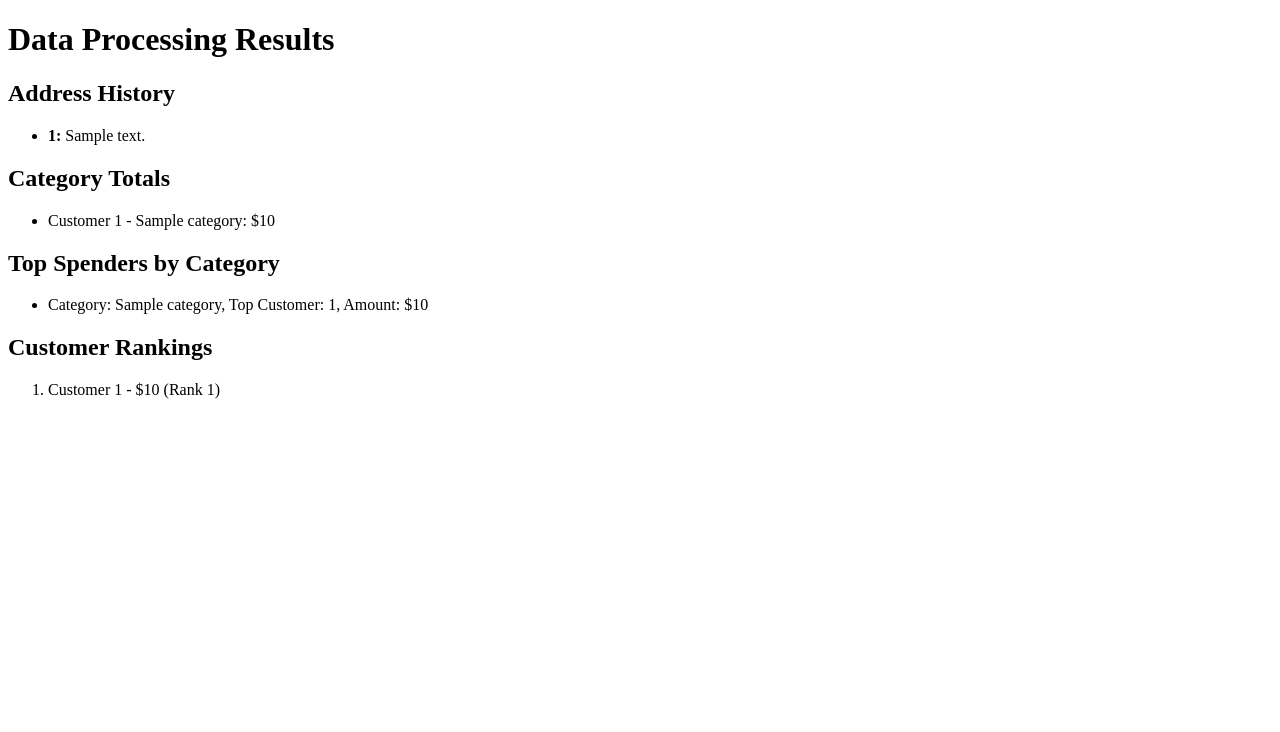
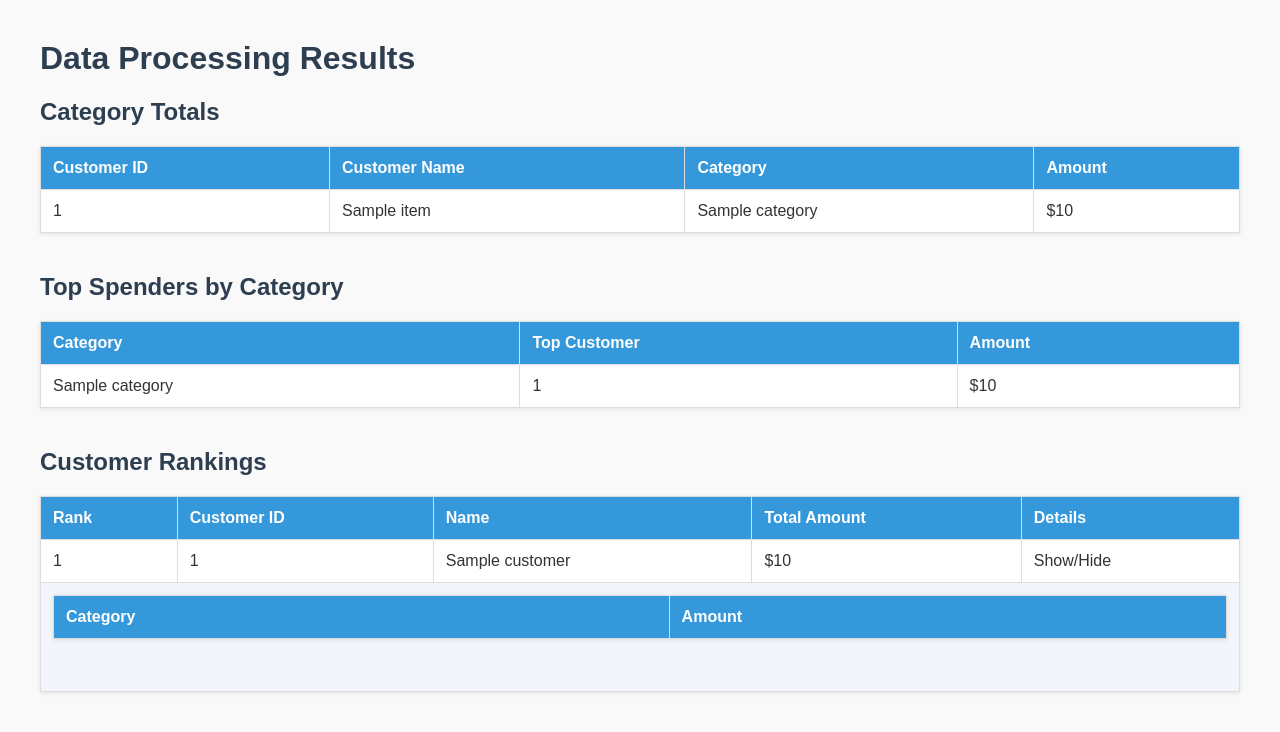
Before and after one commit to jedmarcnocum/py_data_pipeline_app, a Flask app: template templates/results.html in a window 1280 px wide. Shown: the top 732 px of the page. Run offline with Flask 3, Linux system fonts and the light colour scheme; the template is opened without the code that fills it: most values are stand-ins (such as "Sample title", 1, 10 or a date in 2020); lists and menus that the app fills with data are empty.

Commit message:
added customer name, improve results for ui/ux

```diff
--- a/app.py
+++ b/app.py
@@ -65,18 +65,26 @@ def upload_file():
                 merged['amount'] = pd.to_numeric(merged['amount'], errors='coerce')
 
                 # Total transaction per customer per category
-                category_totals = merged.groupby(['customer_id', 'category'])['amount'].sum().reset_index()
+                category_totals = merged.groupby(['customer_id', 'name', 'category'])['amount'].sum().reset_index()
 
                 # Top spender per category
                 top_spenders = category_totals.loc[category_totals.groupby('category')['amount'].idxmax()].reset_index(drop=True)
 
                 # Ranking customers
-                customer_ranking = merged.groupby('customer_id')['amount'].sum().reset_index()
+                # Add name by taking first occurrence per customer
+                customer_ranking = merged.groupby('customer_id').agg({
+                    'amount': 'sum',
+                    'name': 'first'
+                }).reset_index()
+
                 customer_ranking['rank'] = customer_ranking['amount'].rank(method='dense', ascending=False).astype(int)
                 customer_ranking = customer_ranking.sort_values(by='rank')
 
+                # Convert category totals into a dict grouped by customer_id
+                category_totals_grouped = category_totals.groupby('customer_id').apply(lambda df: df.to_dict(orient='records')).to_dict()
+
                 return render_template('results.html',
-                    category_totals=category_totals.to_dict(orient='records'),
+                    category_totals_grouped=category_totals_grouped,
                     top_spenders=top_spenders.to_dict(orient='records'),
                     customer_ranking=customer_ranking.to_dict(orient='records'))
 
--- a/templates/results.html
+++ b/templates/results.html
@@ -1,39 +1,136 @@
-
 <!DOCTYPE html>
 <html lang="en">
 <head>
     <meta charset="UTF-8">
     <title>Processing Results</title>
+    <style>
+        body {
+            font-family: Arial, sans-serif;
+            margin: 40px;
+            background-color: #f9f9f9;
+            color: #333;
+        }
+
+        h1, h2 {
+            color: #2c3e50;
+        }
+
+        table {
+            border-collapse: collapse;
+            width: 100%;
+            margin-bottom: 40px;
+            background: #fff;
+            box-shadow: 0 1px 4px rgba(0,0,0,0.1);
+        }
+
+        th, td {
+            padding: 12px;
+            border: 1px solid #ddd;
+            text-align: left;
+        }
+
+        th {
+            background-color: #3498db;
+            color: white;
+        }
+
+        tr:nth-child(even) {
+            background-color: #f2f6fa;
+        }
+
+        tr:hover {
+            background-color: #d1e7fd;
+        }
+    </style>
 </head>
 <body>
     <h1>Data Processing Results</h1>
 
-    <h2>Address History</h2>
-    <ul>
-        {% for item in address_history %}
-        <li><strong>{{ item.CustomerID }}:</strong> {{ item.AddressHistory }}</li>
-        {% endfor %}
-    </ul>
-
     <h2>Category Totals</h2>
-    <ul>
-        {% for item in category_totals %}
-        <li>Customer {{ item.customer_id }} - {{ item.category }}: ${{ item.amount }}</li>
-        {% endfor %}
-    </ul>
+    <table>
+        <thead>
+            <tr>
+                <th>Customer ID</th>
+                <th>Customer Name</th>
+                <th>Category</th>
+                <th>Amount</th>
+            </tr>
+        </thead>
+        <tbody>
+            {% for item in category_totals %}
+            <tr>
+                <td>{{ item.customer_id }}</td>
+                <td>{{ item.name }}</td>
+                <td>{{ item.category }}</td>
+                <td>${{ item.amount }}</td>
+            </tr>
+            {% endfor %}
+        </tbody>
+    </table>
 
     <h2>Top Spenders by Category</h2>
-    <ul>
-        {% for item in top_spenders %}
-        <li>Category: {{ item.category }}, Top Customer: {{ item.customer_id }}, Amount: ${{ item.amount }}</li>
-        {% endfor %}
-    </ul>
+    <table>
+        <thead>
+            <tr>
+                <th>Category</th>
+                <th>Top Customer</th>
+                <th>Amount</th>
+            </tr>
+        </thead>
+        <tbody>
+            {% for item in top_spenders %}
+            <tr>
+                <td>{{ item.category }}</td>
+                <td>{{ item.customer_id }}</td>
+                <td>${{ item.amount }}</td>
+            </tr>
+            {% endfor %}
+        </tbody>
+    </table>
 
     <h2>Customer Rankings</h2>
-    <ol>
-        {% for item in customer_ranking %}
-        <li>Customer {{ item.customer_id }} - ${{ item.amount }} (Rank {{ item.rank }})</li>
+    <table>
+      <thead>
+        <tr>
+          <th>Rank</th>
+          <th>Customer ID</th>
+          <th>Name</th>
+          <th>Total Amount</th>
+          <th>Details</th>
+        </tr>
+      </thead>
+      <tbody>
+        {% for customer in customer_ranking %}
+        <tr>
+          <td>{{ customer.rank }}</td>
+          <td>{{ customer.customer_id }}</td>
+          <td>{{ customer.name }}</td>
+          <td>${{ customer.amount }}</td>
+          <td><span class="expand-button" onclick="toggleDetails('details-{{ customer.customer_id }}')">Show/Hide</span></td>
+        </tr>
+        <tr id="details-{{ customer.customer_id }}" class="subcategory">
+          <td colspan="5">
+            <table>
+              <thead>
+                <tr>
+                  <th>Category</th>
+                  <th>Amount</th>
+                </tr>
+              </thead>
+              <tbody>
+                {% for row in category_totals_grouped.get(customer.customer_id, []) %}
+                <tr>
+                  <td>{{ row.category }}</td>
+                  <td>${{ row.amount }}</td>
+                </tr>
+                {% endfor %}
+              </tbody>
+            </table>
+          </td>
+        </tr>
         {% endfor %}
-    </ol>
+      </tbody>
+    </table>
+
 </body>
 </html>
```
